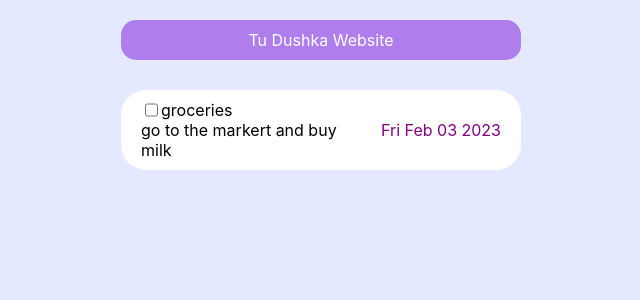
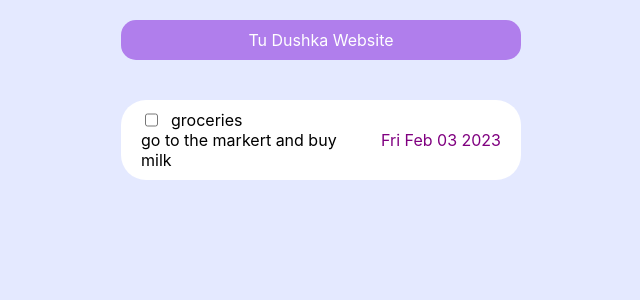
Before and after one commit to AndyYablonskii/To-Do-List, a React (Create React App) app in the folder tu/: page / in a window 1280 px wide. Shown: the top 300 px of the page, without its empty margins (319-959 px from the left). Built offline with nearby package versions, Linux system fonts and the light colour scheme; the HTML template or start-up script is replaced by a standard one.

Commit message:
styled header and to does without checkbox styling and trash icon

```diff
--- a/tu/src/App.css
+++ b/tu/src/App.css
@@ -1,3 +1,3 @@
-body{
-    background: #e4e9ff;
+body {
+  background: #e4e9ff;
 }
--- a/tu/src/Components/Header.css
+++ b/tu/src/Components/Header.css
@@ -1,8 +1,8 @@
 .headerConteiner {
   margin-top: 20px;
+  margin-bottom: 20px;
   display: flex;
   justify-content: center;
-
 }
 .headerContent {
   color: white;
@@ -15,8 +15,3 @@
   height: 40px;
   border-radius: 15px;
 }
-
-.headerContent {
-  display: flex;
-  justify-content: center;
-}
--- a/tu/src/Components/ToDo.css
+++ b/tu/src/Components/ToDo.css
@@ -1,5 +1,4 @@
-
-.ToDoConteiner{
+.ToDoConteiner {
   display: flex;
   justify-content: center;
 }
@@ -8,7 +7,8 @@
   flex-direction: row;
   justify-content: space-between;
 
-    margin: 30px 60px 30px 60px;
+  margin-top: 20px;
+  /* margin: 30px 60px 30px 60px; */
   padding: 10px 20px 10px 20px;
   background-color: white;
   border-radius: 25px;
@@ -22,20 +22,25 @@
   flex-direction: column;
 }
 
-.rightToDoPart{
+.toDoNameWCheckbox {
+  display: flex;
+  gap: 10px;
+}
+
+.rightToDoPart {
   display: flex;
   align-items: center;
 }
 
-.toDoNameWRadio{
+.toDoNameWRadio {
   display: flex;
   flex-direction: row;
 }
 
-.description{
+.description {
   width: 230px;
 }
 
-.dateToDoes{
+.dateToDoes {
   color: purple;
 }
--- a/tu/src/Components/ToDo.jsx
+++ b/tu/src/Components/ToDo.jsx
@@ -6,16 +6,16 @@ const ToDo = (props) => {
         <div className="ToDoConteiner">
           <div key={index} className="ToDo">
             <div className="leftToDoPart">
-              <label className="toDoNameWRadio" id="nameChecker">
+              <label className="toDoNameWCheckbox" id="nameChecker">
                 <input type="checkbox" id="nameChecker" />
                 <div className="name">{item.name}</div>
               </label>
-
               <div className="description">{item.description}</div>
             </div>
 
             <div className="rightToDoPart">
               <div className="dateToDoes">{item.date.toDateString()}</div>
+              <div className="bin"></div>
             </div>
           </div>
         </div>
--- a/tu/src/Components/ToDoes.css
+++ b/tu/src/Components/ToDoes.css
@@ -1,4 +1,4 @@
-/* .ToDoesConteiner{
-    background: white;
-
-} */
+.ToDoesConteiner {
+  display: flex;
+  flex-direction: column;
+}
```
Also changed, not shown: tu/src/App.jsx (+5 -6 lines). Lines whose indentation alone changed are shown as unchanged.
